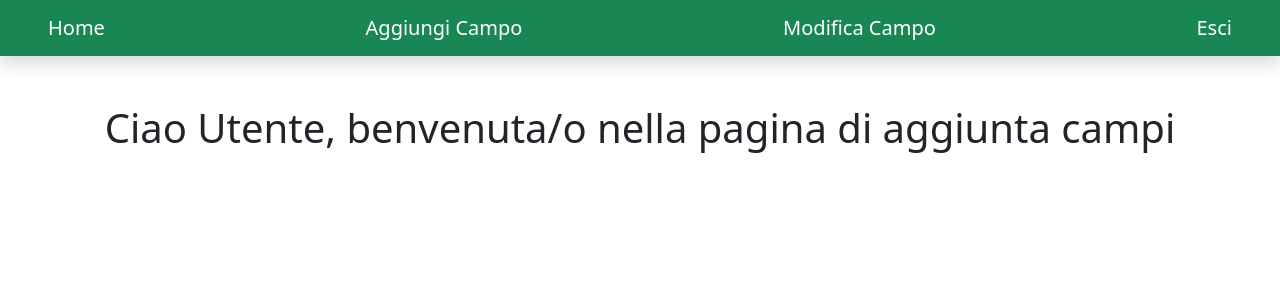
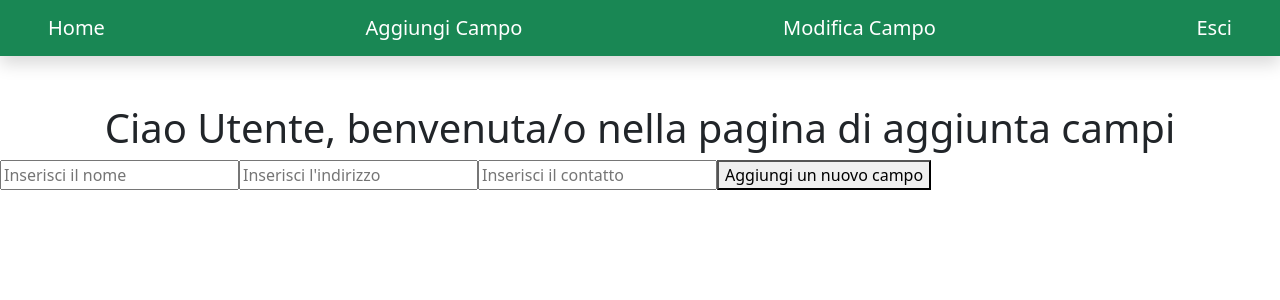
Before and after one commit to immacolato/vue-arenella-borettaz-castagna, a Vue app: page /add in a window 1280 px wide. Shown: the top 300 px of the page. Built offline with nearby package versions, Linux system fonts and the light colour scheme; sample sign-in values are in the browser's storage.

Commit message:
feat: form per aggiungere campi da tennis

```diff
--- a/src/components/Add.vue
+++ b/src/components/Add.vue
@@ -1,6 +1,12 @@
 <template>
     <SiteHeader />
     <h1 class="text-center mt-5">Ciao Utente, benvenuta/o nella pagina di aggiunta campi</h1>
+    <form>
+      <input type="text" name="name" placeholder="Inserisci il nome" v-model="campo.name"/>
+      <input type="text" name="address" placeholder="Inserisci l'indirizzo" v-model="campo.address"/>
+      <input type="text" name="contact" placeholder="Inserisci il contatto" v-model="campo.contact"/>
+      <button type="button" v-on:click="addCampo">Aggiungi un nuovo campo</button>
+    </form>
 </template>
 
 <script>
@@ -10,6 +16,23 @@ export default {
     components: {
         SiteHeader
     },
+    data()
+    {
+        return {
+            campo: {
+                name:'',
+                address:'',
+                contact:''
+            }
+        }
+    },
+methods:{
+        addCampo()
+        {
+            console.warn(this.campo)
+        }
+    },
+
     mounted() {
         let user = localStorage.getItem('user-info');
         if (!user)
```
